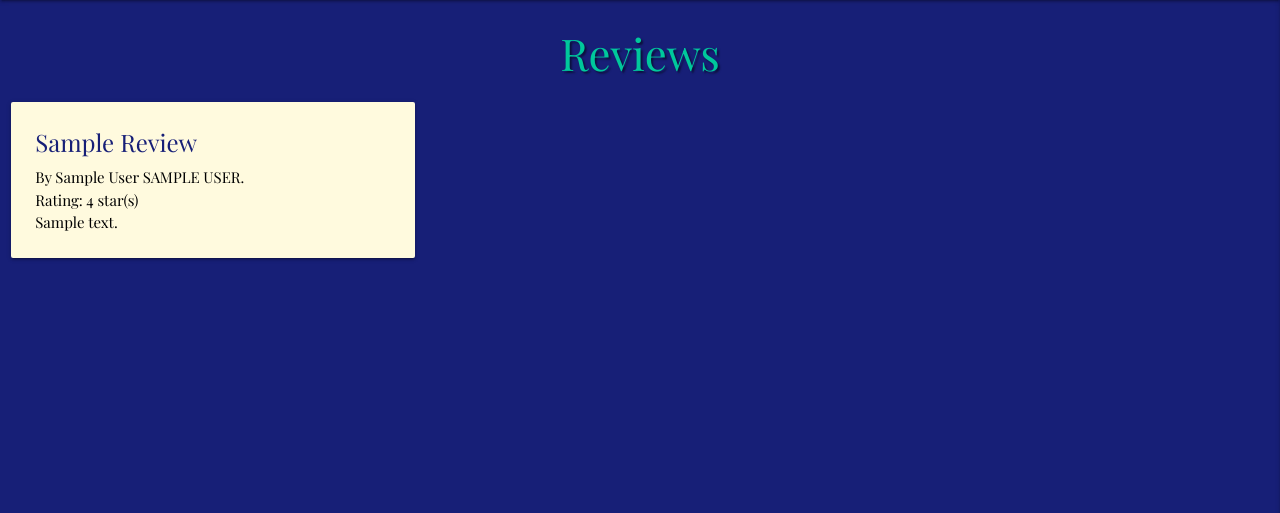
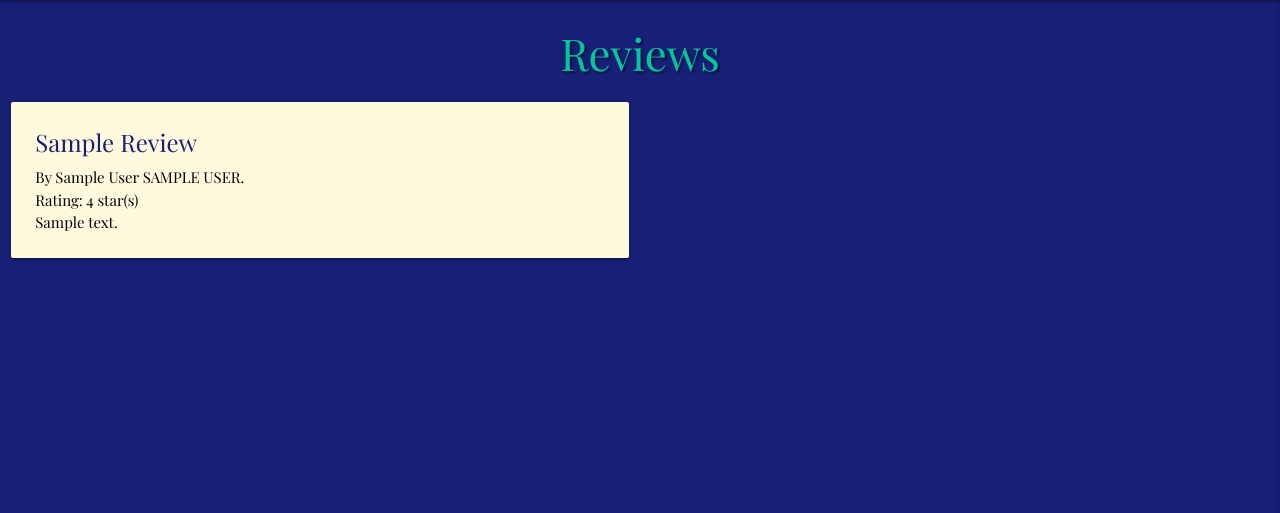
Before and after one commit to vicgoodall/book-awards, a Flask app: page /reviews in a window 1280 px wide. Shown: the part 64-577 px from the top of the page. Run offline with Flask 2, Linux system fonts and the light colour scheme; tables that the repository leaves empty hold one stand-in row (values such as "Sample post"); some libraries are stand-ins or nearby versions.

Commit message:
changed card layout to make them less narrow for reading

```diff
--- a/bookreviews/templates/my-reviews.html
+++ b/bookreviews/templates/my-reviews.html
@@ -5,7 +5,7 @@
 <div class="row">
 {% if reviews %}
     {% for review in reviews %}
-<div class="col s12 m4">
+<div class="col s12 m6">
     <div class="card basic-template">
       <div class="card-content white-text">
         <span class="card-title account">{{ review.title.title() }}</span>
@@ -31,5 +31,4 @@
   </div>
   {% endfor %}
   {% endif %}
-  <div class="row">
 {% endblock %}
--- a/bookreviews/templates/reviews.html
+++ b/bookreviews/templates/reviews.html
@@ -2,11 +2,10 @@
 {% block content %}
 
 <h3> Reviews </h3>
-
+<div class="row">
  {% if reviews %}
   {% for review in reviews %}
-  <div class="row">
-    <div class="col s12 m4">
+    <div class="col s12 m6">
       <div class="card basic-template">
         <div class="card-content white-text">
           <span class="card-title account">{{ review.title.title() }}</span>
```
